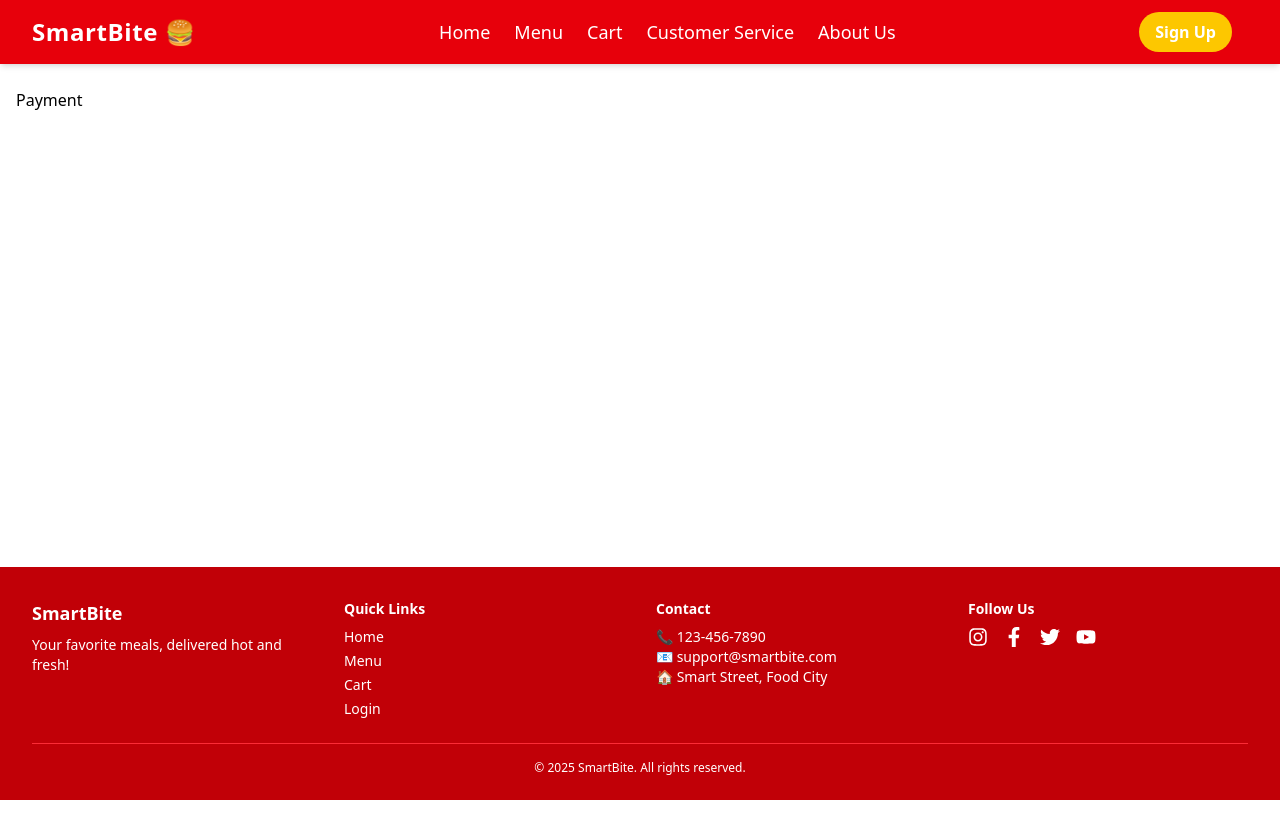
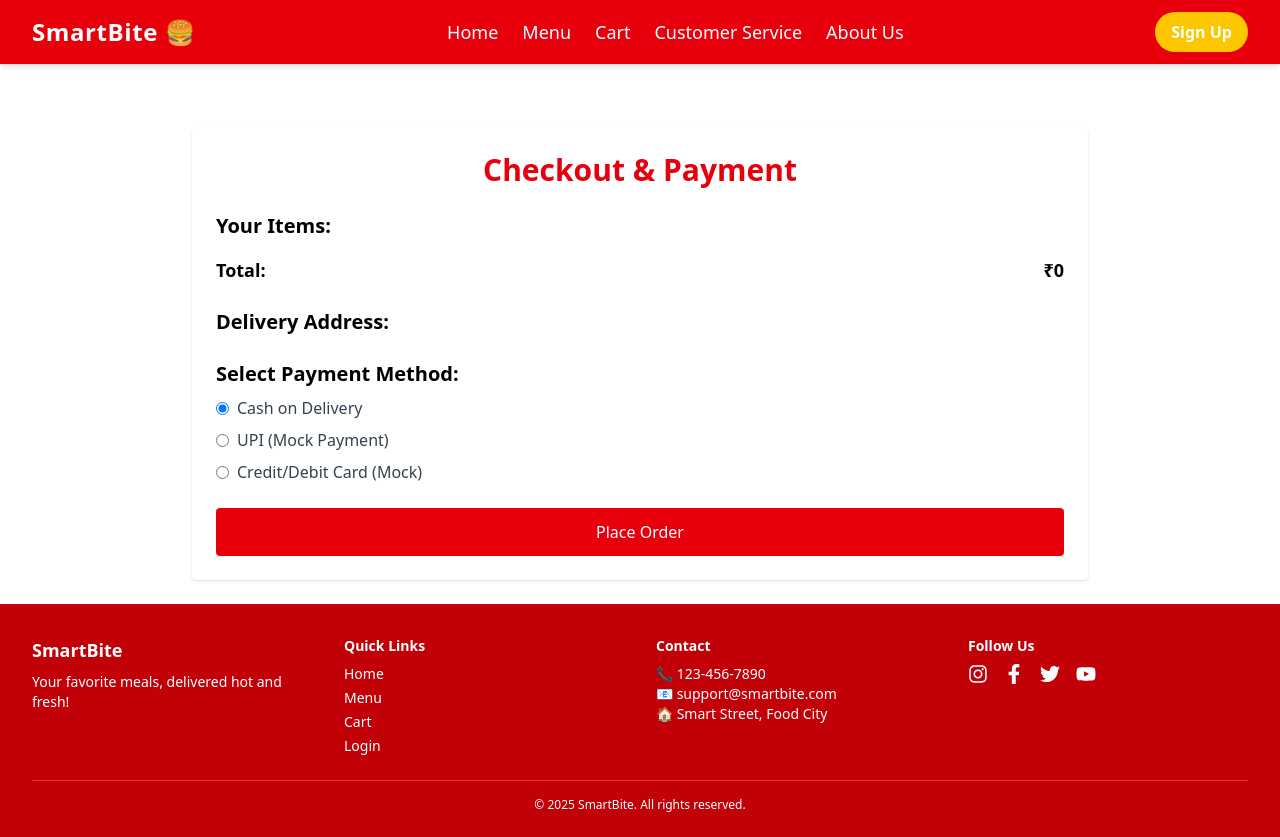
Before and after one commit to VrandaaGarg/SmartBite, a React (Vite) app: page /payment in a window 1280 px wide. Before the commit the page ends 800 px from the top, so only its background shows below. Built offline with nearby package versions, Linux system fonts and the light colour scheme.

Commit message:
Add Order History and enhance Payment flow; implement order success page and navigation

```diff
--- a/src/Context/OrderContext.jsx
+++ b/src/Context/OrderContext.jsx
@@ -10,7 +10,7 @@ export const OrderProvider = ({ children }) => {
 
   const [orders, setOrders] = useState([]);
 
-  // Load current user's orders from localStorage
+  // 🧠 Load orders for the current user
   useEffect(() => {
     if (user?.id) {
       const allOrders = JSON.parse(localStorage.getItem("orders")) || {};
@@ -20,32 +20,34 @@ export const OrderProvider = ({ children }) => {
     }
   }, [user]);
 
-  // Save updated orders to localStorage
+  // 📝 Save updated orders for this user
   const saveOrders = (newOrders) => {
     if (!user?.id) return;
+
     const allOrders = JSON.parse(localStorage.getItem("orders")) || {};
     allOrders[user.id] = newOrders;
     localStorage.setItem("orders", JSON.stringify(allOrders));
     setOrders(newOrders);
   };
 
-  // Add new order
+  // ✅ Place new order
   const placeOrder = (order) => {
     const newOrder = {
       ...order,
-      id: Date.now(),
+      id: Date.now(), // unique order ID
       createdAt: new Date().toISOString(),
     };
+
     const updatedOrders = [newOrder, ...orders];
     saveOrders(updatedOrders);
     showToast("Order placed successfully!", "success");
     return newOrder;
   };
 
-  // Optional: Clear all orders for current user
+  // ❌ Clear all orders for this user (optional)
   const clearOrders = () => {
     saveOrders([]);
-    showToast("Order history cleared.", "info");
+    showToast("Order history cleared", "info");
   };
 
   return (
--- a/src/Pages/Cart.jsx
+++ b/src/Pages/Cart.jsx
@@ -2,10 +2,12 @@ import React from "react";
 import { useCart } from "../Context/CartContext";
 import { Link } from "react-router-dom";
 import { FaShoppingCart } from "react-icons/fa";
+import { useNavigate } from "react-router-dom";
+
 
 const Cart = () => {
   const { cart, updateQuantity, removeFromCart, clearCart } = useCart();
-
+  const navigate = useNavigate();
   const total = cart.reduce((sum, item) => sum + item.price * item.quantity, 0);
 
   if (cart.length === 0) {
@@ -71,6 +73,15 @@ const Cart = () => {
           Clear Cart
         </button>
       </div>
+
+      {cart.length > 0 && (
+  <button
+    onClick={() => navigate("/payment")}
+    className="mt-6 w-full bg-red-600 text-white py-3 rounded hover:bg-red-700 transition"
+  >
+    Proceed to Payment
+  </button>
+)}
     </div>
   );
 };
--- /dev/null
+++ b/src/Pages/OrderHistory.jsx
@@ -0,0 +1,56 @@
+import React from "react";
+import { useOrder } from "../Context/OrderContext";
+
+const OrderHistory = () => {
+  const { orders } = useOrder();
+
+  if (!orders || orders.length === 0) {
+    return (
+      <div className="text-center mt-20 text-gray-600 text-xl">
+        You haven't placed any orders yet.
+      </div>
+    );
+  }
+
+  return (
+    <div className="max-w-4xl mx-auto mt-10 p-6 bg-white rounded shadow">
+      <h2 className="text-3xl font-bold text-red-600 mb-6 text-center">
+        My Orders
+      </h2>
+
+      {orders.map((order) => (
+        <div
+          key={order.id}
+          className="mb-6 border-b pb-4 rounded hover:bg-gray-50 transition"
+        >
+          <div className="flex justify-between text-sm text-gray-500 mb-1">
+            <span>Order ID: #{order.id}</span>
+            <span>{new Date(order.createdAt).toLocaleString()}</span>
+          </div>
+
+          <div className="flex justify-between font-semibold text-gray-700">
+            <span>Payment: {order.paymentMethod.toUpperCase()}</span>
+            <span>Total: ₹{order.totalAmount}</span>
+          </div>
+
+          <div className="mt-2">
+            <h4 className="font-medium text-gray-700 mb-1">Items:</h4>
+            <ul className="text-gray-600 text-sm list-disc pl-6">
+              {order.items.map((item) => (
+                <li key={item.id}>
+                  {item.name} × {item.quantity} — ₹{item.price * item.quantity}
+                </li>
+              ))}
+            </ul>
+          </div>
+
+          <div className="mt-2 text-sm text-gray-600">
+            <strong>Delivery to:</strong> {order.address}
+          </div>
+        </div>
+      ))}
+    </div>
+  );
+};
+
+export default OrderHistory;
--- a/src/Pages/OrderSuccess.jsx
+++ b/src/Pages/OrderSuccess.jsx
@@ -1,7 +1,45 @@
-import React from 'react'
+import React from "react";
+import { useLocation, useNavigate } from "react-router-dom";
+import { FaCheckCircle } from "react-icons/fa";
 
-export default function OrderSuccess() {
+const OrderSuccess = () => {
+  const { state } = useLocation();
+  const navigate = useNavigate();
+  const order = state?.order;
+
+  if (!order) {
+    return (
+      <div className="text-center mt-20 text-xl text-gray-600">
+        No recent order found.
+      </div>
+    );
+  }
+
   return (
-    <div>OrderSuccess</div>
-  )
-}
+    <div className="max-w-xl mx-auto mt-16 bg-white p-6 rounded shadow text-center animate-fadeIn">
+      <FaCheckCircle className="text-green-500 text-5xl mx-auto mb-4" />
+      <h2 className="text-3xl font-bold text-red-600 mb-2">Thank You!</h2>
+      <p className="text-gray-600 mb-4">
+        Your order <span className="font-semibold">#{order.id}</span> has been
+        placed successfully.
+      </p>
+
+      <div className="text-left mt-6 text-gray-700">
+        <p><strong>Payment:</strong> {order.paymentMethod.toUpperCase()}</p>
+        <p><strong>Total:</strong> ₹{order.totalAmount}</p>
+        <p><strong>Items:</strong> {order.items.length}</p>
+        <p><strong>Delivery Address:</strong> {order.address}</p>
+        <p><strong>Order Time:</strong> {new Date(order.createdAt).toLocaleString()}</p>
+      </div>
+
+      <button
+        onClick={() => navigate("/")}
+        className="mt-8 bg-red-600 text-white px-6 py-2 rounded hover:bg-red-700 transition"
+      >
+        Back to Home
+      </button>
+    </div>
+  );
+};
+
+export default OrderSuccess;
--- a/src/Pages/Payment.jsx
+++ b/src/Pages/Payment.jsx
@@ -1,5 +1,117 @@
-import React from "react";
+import React, { useState } from "react";
+import { useCart } from "../Context/CartContext";
+import { useAuth } from "../Context/AuthContext";
+import { useOrder } from "../Context/OrderContext";
+import { useNavigate } from "react-router-dom";
 
-export default function Payment() {
-  return <div>Payment</div>;
-}
+const Payment = () => {
+  const { cart, clearCart } = useCart();
+  const { user } = useAuth();
+  const { placeOrder } = useOrder();
+  const navigate = useNavigate();
+
+  const [paymentMethod, setPaymentMethod] = useState("cod");
+
+  const totalAmount = cart.reduce(
+    (acc, item) => acc + item.price * item.quantity,
+    0
+  );
+
+  const handlePlaceOrder = () => {
+    if (!user || cart.length === 0) return;
+
+    const newOrder = {
+      userId: user.id,
+      items: cart,
+      totalAmount,
+      paymentMethod,
+      address: user.address,
+    };
+
+    const placedOrder = placeOrder(newOrder);
+    clearCart();
+
+    // Navigate to order success page with state
+    navigate("/order-success", { state: { order: placedOrder } });
+  };
+
+  return (
+    <div className="max-w-4xl mx-auto mt-10 bg-white p-6 rounded shadow">
+      <h2 className="text-3xl font-bold text-red-600 mb-6 text-center">
+        Checkout & Payment
+      </h2>
+
+      {/* Cart Summary */}
+      <div className="mb-6">
+        <h3 className="text-xl font-semibold mb-2">Your Items:</h3>
+        {cart.map((item) => (
+          <div
+            key={item.id}
+            className="flex justify-between py-2 border-b text-gray-700"
+          >
+            <span>
+              {item.name} × {item.quantity}
+            </span>
+            <span>₹{item.price * item.quantity}</span>
+          </div>
+        ))}
+        <div className="flex justify-between font-bold text-lg mt-4">
+          <span>Total:</span>
+          <span>₹{totalAmount}</span>
+        </div>
+      </div>
+
+      {/* Delivery Address */}
+      <div className="mb-6">
+        <h3 className="text-xl font-semibold mb-2">Delivery Address:</h3>
+        <p className="text-gray-600">{user?.address}</p>
+      </div>
+
+      {/* Payment Method */}
+      <div className="mb-6">
+        <h3 className="text-xl font-semibold mb-2">Select Payment Method:</h3>
+        <div className="space-y-2 text-gray-700">
+          <label className="flex items-center gap-2">
+            <input
+              type="radio"
+              name="payment"
+              value="cod"
+              checked={paymentMethod === "cod"}
+              onChange={() => setPaymentMethod("cod")}
+            />
+            Cash on Delivery
+          </label>
+          <label className="flex items-center gap-2">
+            <input
+              type="radio"
+              name="payment"
+              value="upi"
+              checked={paymentMethod === "upi"}
+              onChange={() => setPaymentMethod("upi")}
+            />
+            UPI (Mock Payment)
+          </label>
+          <label className="flex items-center gap-2">
+            <input
+              type="radio"
+              name="payment"
+              value="card"
+              checked={paymentMethod === "card"}
+              onChange={() => setPaymentMethod("card")}
+            />
+            Credit/Debit Card (Mock)
+          </label>
+        </div>
+      </div>
+
+      <button
+        onClick={handlePlaceOrder}
+        className="w-full bg-red-600 text-white py-3 rounded hover:bg-red-700 transition"
+      >
+        Place Order
+      </button>
+    </div>
+  );
+};
+
+export default Payment;
--- a/src/main.jsx
+++ b/src/main.jsx
@@ -18,6 +18,9 @@ import Payment from "./Pages/Payment";
 import OrderSuccess from "./Pages/OrderSuccess";
 import CustomerService from "./Pages/CustomerService";
 import { OrderProvider } from "./Context/OrderContext";
+import OrderHistory from "./Pages/OrderHistory";
+
+
 
 const root = ReactDOM.createRoot(document.getElementById("root"));
 root.render(
@@ -54,6 +57,7 @@ root.render(
                   {/* 🆕 Payment Flow */}
                   <Route path="/payment" element={<Payment />} />
                   <Route path="/order-success" element={<OrderSuccess />} />
+                  <Route path="/orders" element={<OrderHistory />} />
                 </Route>
               </Routes>
             </OrderProvider>
```
Also changed, not shown: src/Components/Navbar.jsx (+72 -41 lines).
